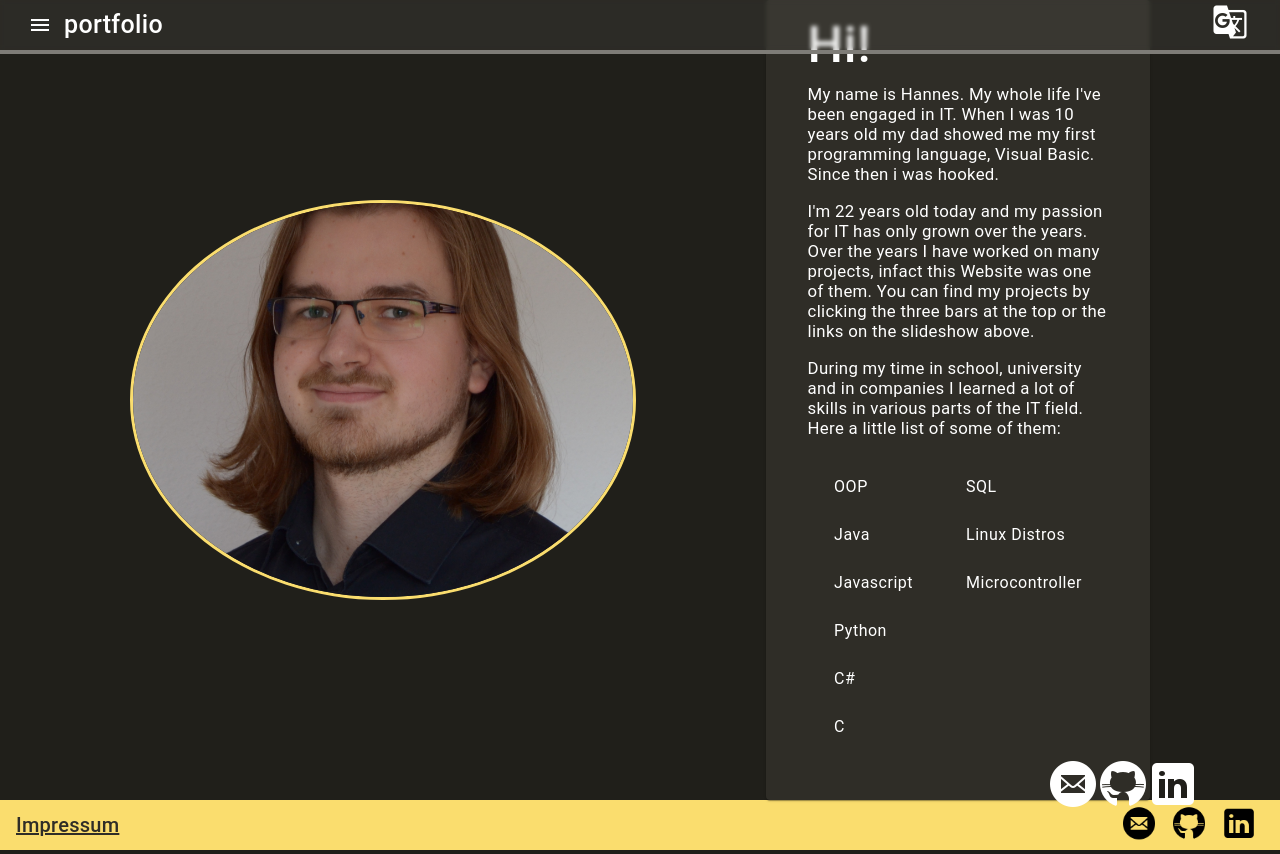
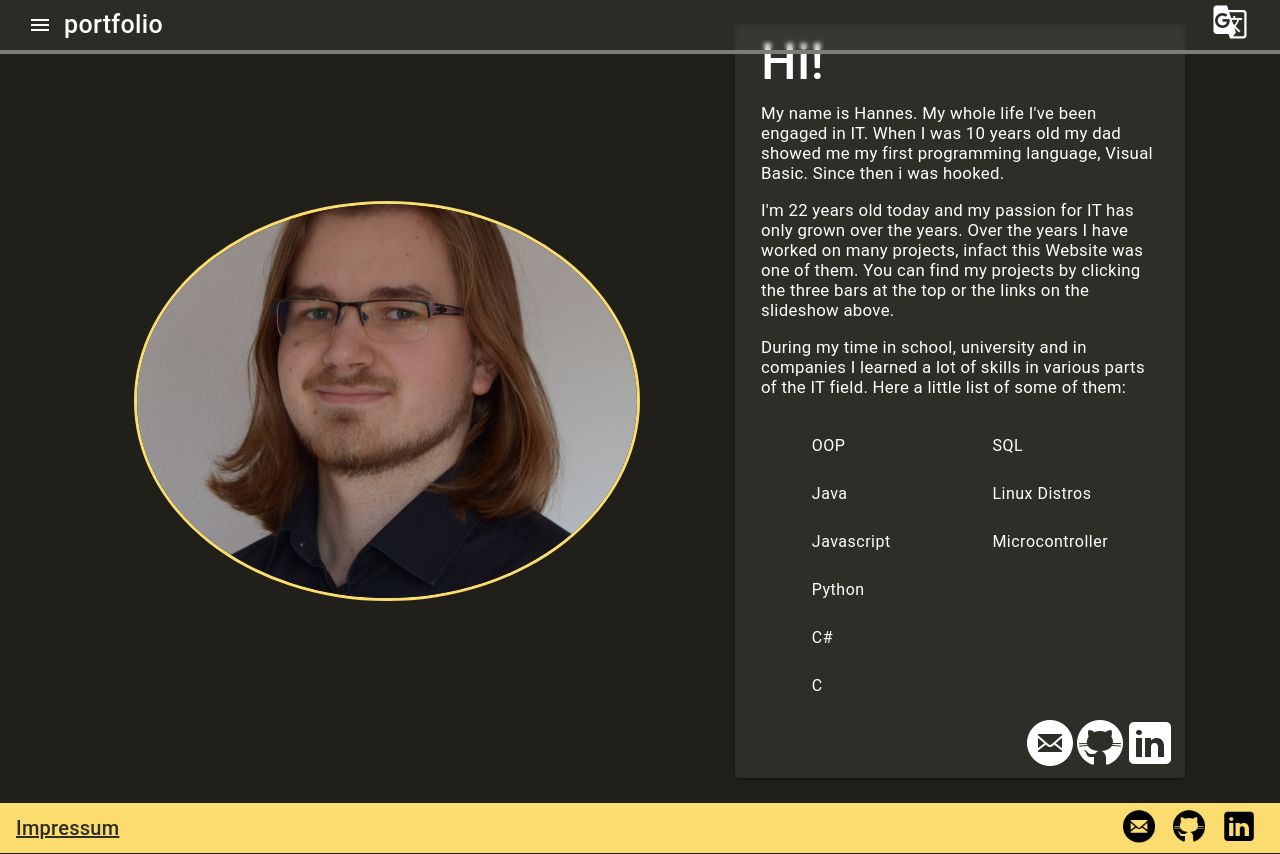
Before and after one commit to Hannes-Schniz/hannes-schniz.github.io, an Angular app: page /AboutMe in a window 1280 px wide. Built offline with nearby package versions, Linux system fonts and the light colour scheme.

Commit message:
fixed some stuff

```diff
--- a/src/app/pages/about-me/about-me.component.html
+++ b/src/app/pages/about-me/about-me.component.html
@@ -3,8 +3,15 @@
     <img
       class="personalPicture"
       src="../../../../assets/pictures/personal/Hannes_Schniz.jpg"
+      *ngIf="this.hidden()"
     />
   </div>
+  <div>
+    <img
+      class="mobile-picture"
+      src="../../../../assets/pictures/personal/Hannes_Schniz.jpg"
+      *ngIf="!this.hidden()"
+    />
 
     <mat-card class="introText standardTextColor">
       <mat-card-header
@@ -33,7 +40,9 @@
               <span matListItemTitle class="standardTextColor">Java</span>
             </mat-list-item>
             <mat-list-item>
-            <span matListItemTitle class="standardTextColor"> Javascript </span>
+              <span matListItemTitle class="standardTextColor">
+                Javascript
+              </span>
             </mat-list-item>
             <mat-list-item>
               <span matListItemTitle class="standardTextColor"> Python </span>
@@ -62,7 +71,8 @@
           </mat-list>
         </div>
       </mat-card-content>
-    <mat-card-footer>
+      <mat-card-footer class="footer">
+        <div></div>
         <div class="listIcons">
           <a
             style="cursor: pointer"
@@ -84,3 +94,4 @@
       </mat-card-footer>
     </mat-card>
   </div>
+</div>
--- a/src/app/pages/about-me/about-me.component.scss
+++ b/src/app/pages/about-me/about-me.component.scss
@@ -10,14 +10,16 @@ mat-card-header {
 }
 
 .introText {
-  width: 30vw;
+  margin: 5%;
+  min-width: 30vw;
   background-color: var(--cardBackground);
   box-shadow: inset;
   padding-top: 1%;
   padding-left: 2%;
   padding-right: 2%;
   padding-bottom: 1%;
-  max-height: 100vh;
+  max-width: 500px;
+  //max-height: 100vh;
 }
 
 .personal_container {
@@ -39,6 +41,18 @@ mat-card-header {
   overflow: hidden;
 }
 
+.mobile-picture {
+  margin: 5%;
+  border-radius: 50%;
+  border-color: var(--primary);
+  border-width: 3px;
+  border-style: solid;
+  height: 80vw;
+  width: 80vw;
+  object-fit: cover;
+  overflow: hidden;
+}
+
 .lists {
   display: flex;
   flex-direction: row;
@@ -47,6 +61,7 @@ mat-card-header {
 }
 
 .leftSide {
+  margin-left: 5%;
   display: flex;
   flex-direction: column;
   align-items: center;
@@ -59,6 +74,12 @@ mat-card-header {
   flex-direction: row;
   align-items: center;
   justify-content: space-evenly;
-  width: 5vw;
-  margin-left: 20vw;
+  width: 150px;
+  //margin-left: 0;
 }
+
+.footer {
+  display: flex;
+  flex-direction: row;
+  justify-content: space-between;
+}
--- a/src/app/pages/about-me/about-me.component.ts
+++ b/src/app/pages/about-me/about-me.component.ts
@@ -1,6 +1,7 @@
 import { Component } from '@angular/core';
 import { MatSnackBar } from '@angular/material/snack-bar';
 import { ImportService } from 'src/app/shared/services/import.service';
+import { IsMobileService } from 'src/app/shared/services/is-mobile.service';
 
 @Component({
   selector: 'app-about-me',
@@ -8,8 +9,12 @@ import { ImportService } from 'src/app/shared/services/import.service';
   styleUrls: ['./about-me.component.scss']
 })
 export class AboutMeComponent {
-  constructor(private _snackBar: MatSnackBar, public importService: ImportService){}
+  constructor(private _snackBar: MatSnackBar, public importService: ImportService, public screenSize: IsMobileService){}
   openSnackbar() {
     this._snackBar.open('Copied eMail', 'close')
   }
+
+  hidden() {
+    return IsMobileService.hidePanel();
+  }
 }
--- a/src/app/pages/home/personal-home/personal-home.component.scss
+++ b/src/app/pages/home/personal-home/personal-home.component.scss
@@ -18,7 +18,8 @@ mat-card-header {
   padding-left: 2%;
   padding-right: 2%;
   padding-bottom: 1%;
-  max-height: 100vh;
+  max-width: 500px;
+  //max-height: 100vh;
 }
 
 .personal_container {
@@ -26,6 +27,7 @@ mat-card-header {
   flex-direction: row;
   justify-content: space-evenly;
   align-items: center;
+  min-height: 100vh;
 }
 
 .personalPicture {
@@ -73,7 +75,6 @@ mat-card-header {
   align-items: center;
   justify-content: space-evenly;
   width: 150px;
-  margin-left: 20vw;
 }
 
 .footer {
--- a/src/app/pages/home/slidepanel/slidepanel.component.scss
+++ b/src/app/pages/home/slidepanel/slidepanel.component.scss
@@ -91,3 +91,7 @@ a {
   height: 100vh;
   object-fit: cover;
 }
+
+.link {
+  margin-bottom: 1%;
+}
```
Lines whose indentation alone changed are shown as unchanged.
